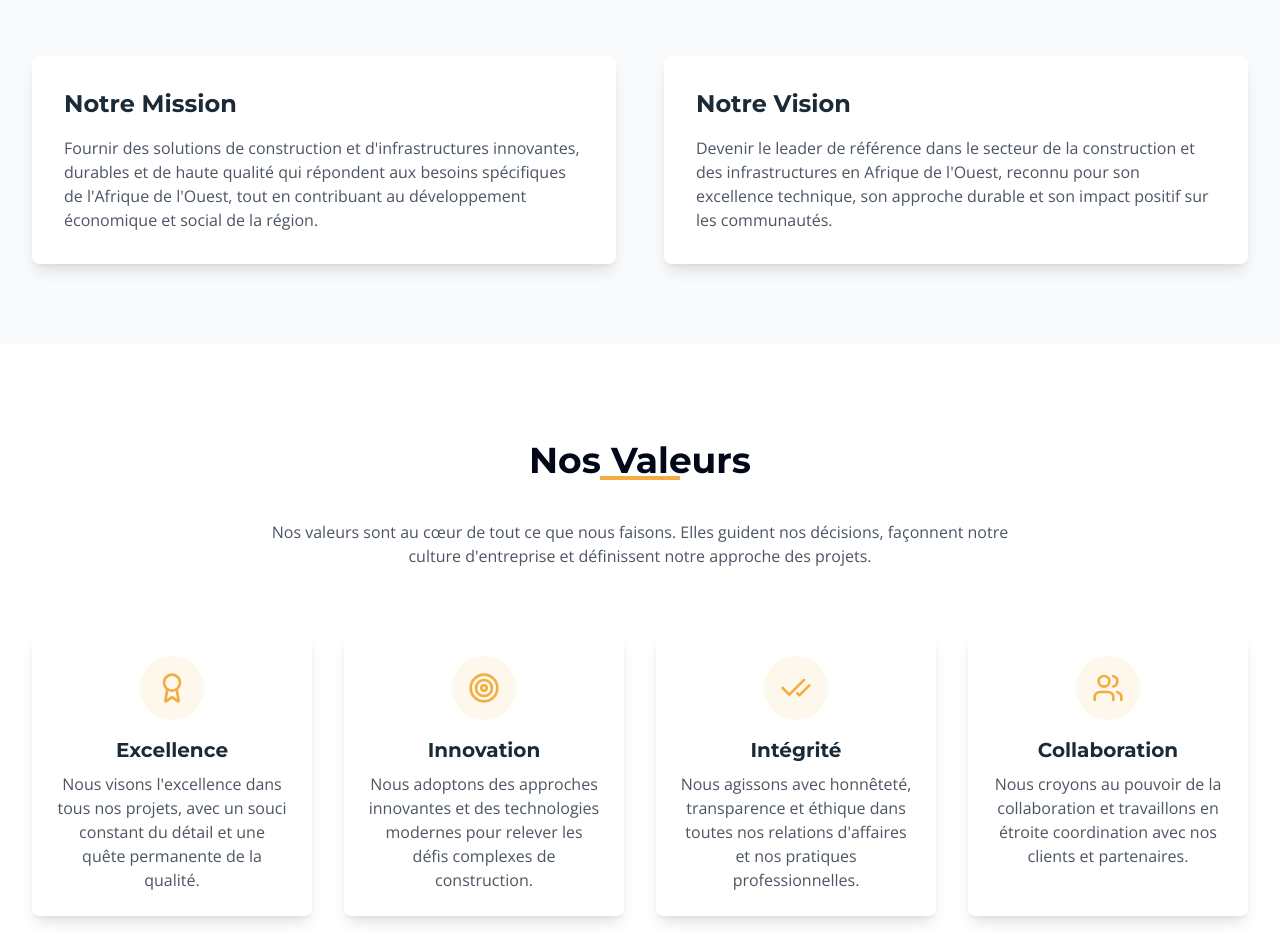
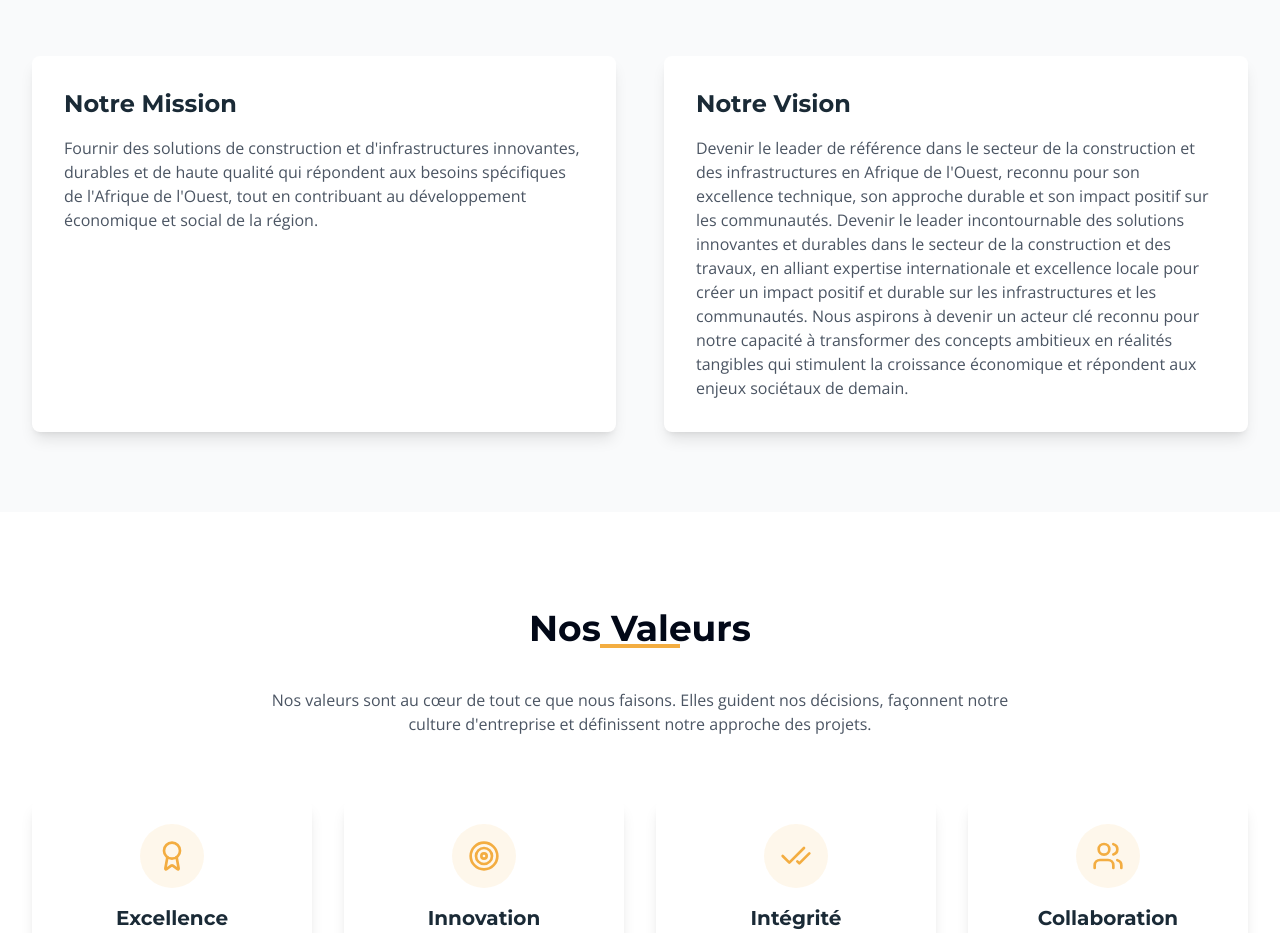
Before and after one commit to misterspe224/site-idc, a React (Vite) app: page /about in a window 1280 px wide. Shown: the part 1560-2493 px from the top of the page. Built offline with nearby package versions, Linux system fonts and the light colour scheme.

Commit message:
Code edited in Lovable Code Editor
Edited UI in Lovable

```diff
--- a/src/pages/About.tsx
+++ b/src/pages/About.tsx
@@ -172,6 +172,11 @@ const About = () => {
               <p className="text-gray-600">
                 Devenir le leader de référence dans le secteur de la construction et des infrastructures en Afrique de l'Ouest,
                 reconnu pour son excellence technique, son approche durable et son impact positif sur les communautés.
+
+                Devenir le leader incontournable des solutions innovantes et durables dans le secteur de la construction et des travaux,
+                en alliant expertise internationale et excellence locale pour créer un impact positif et durable sur les infrastructures
+                et les communautés. Nous aspirons à devenir un acteur clé reconnu pour notre capacité à transformer des concepts ambitieux
+                en réalités tangibles qui stimulent la croissance économique et répondent aux enjeux sociétaux de demain.
               </p>
             </div>
           </div>
```
